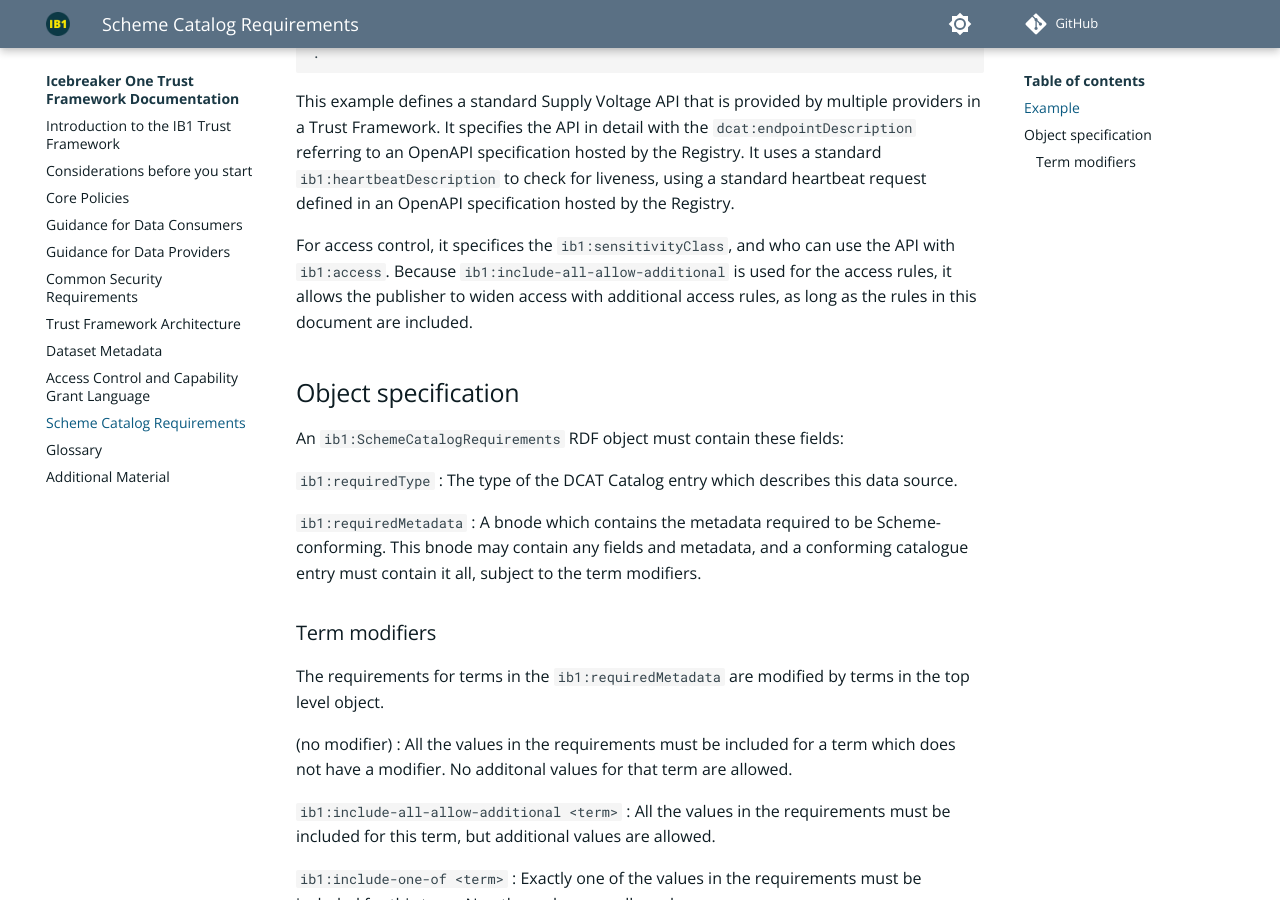
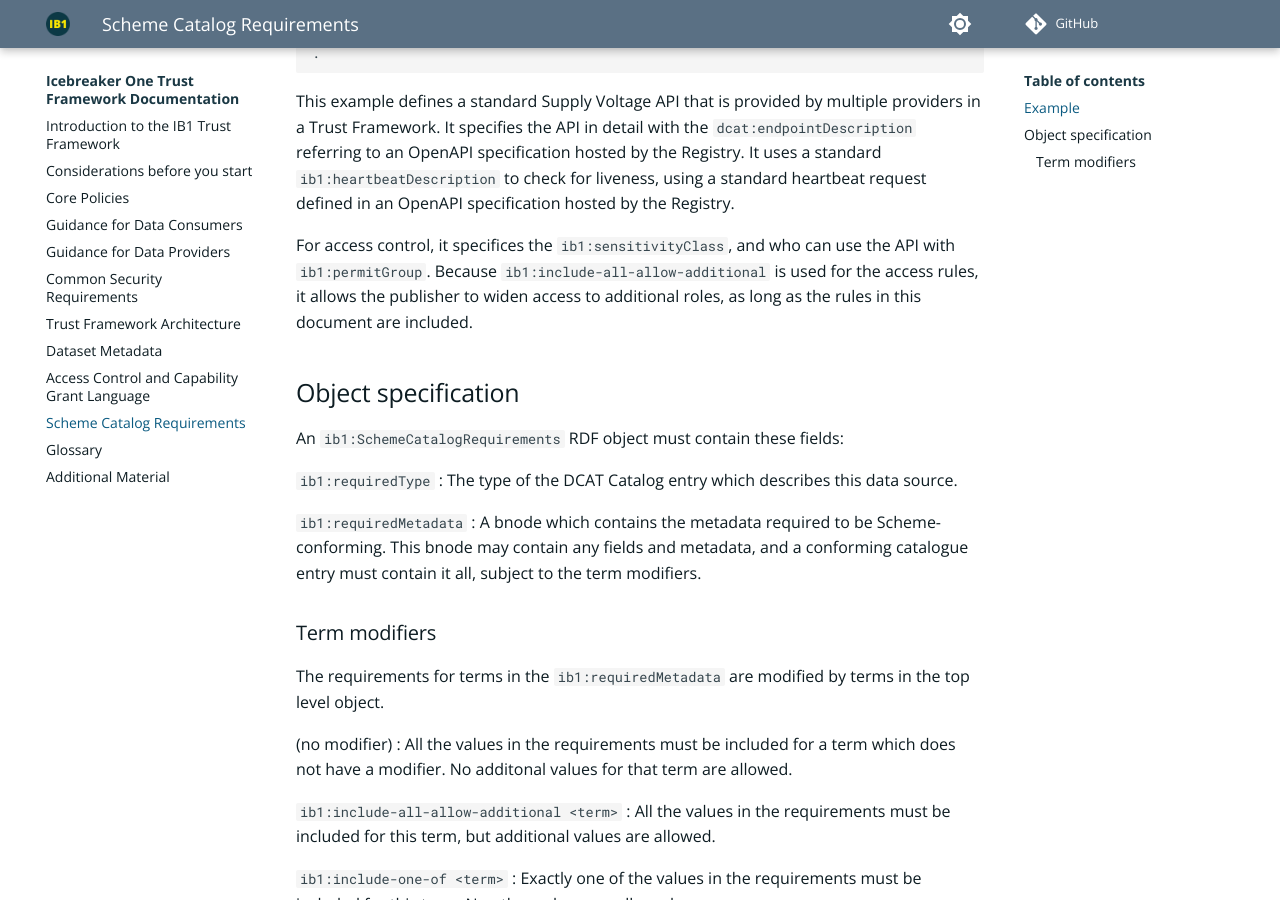
Before and after one commit to icebreakerone/ib1-technical-docs, an MkDocs documentation site: the page built from docs/scheme_catalog_requirements.md, in a window 1280 px wide and 900 px high, scrolled down 648 px. Built offline with MkDocs 1.6.1 and Material for MkDocs 9.7.7, drawn with Linux system fonts in a browser that asks for light colours; plug-ins that fetch from the network failed and are left out; comment, search, counter and statistics services are not loaded; the version menu is left out.

Commit message:
docs/scheme_catalog_requirements.md updated from https://stackedit.net/

```diff
--- a/docs/scheme_catalog_requirements.md
+++ b/docs/scheme_catalog_requirements.md
@@ -27,7 +27,7 @@
 
 This example defines a standard Supply Voltage API that is provided by multiple providers in a Trust Framework. It specifies the API in detail with the `dcat:endpointDescription` referring to an OpenAPI specification hosted by the Registry. It uses a standard `ib1:heartbeatDescription` to check for liveness, using a standard heartbeat request defined in an OpenAPI specification hosted by the Registry.
 
-For access control, it specifices the `ib1:sensitivityClass`, and who can use the API with `ib1:access`. Because `ib1:include-all-allow-additional` is used for the access rules, it allows the publisher to widen access with additional access rules, as long as the rules in this document are included.
+For access control, it specifices the `ib1:sensitivityClass`, and who can use the API with `ib1:permitGroup`. Because `ib1:include-all-allow-additional` is used for the access rules, it allows the publisher to widen access to additional roles, as long as the rules in this document are included.
 
 ## Object specification
 
```
Also changed, not shown: other parts of docs/scheme_catalog_requirements.md (+1 -1 lines).
